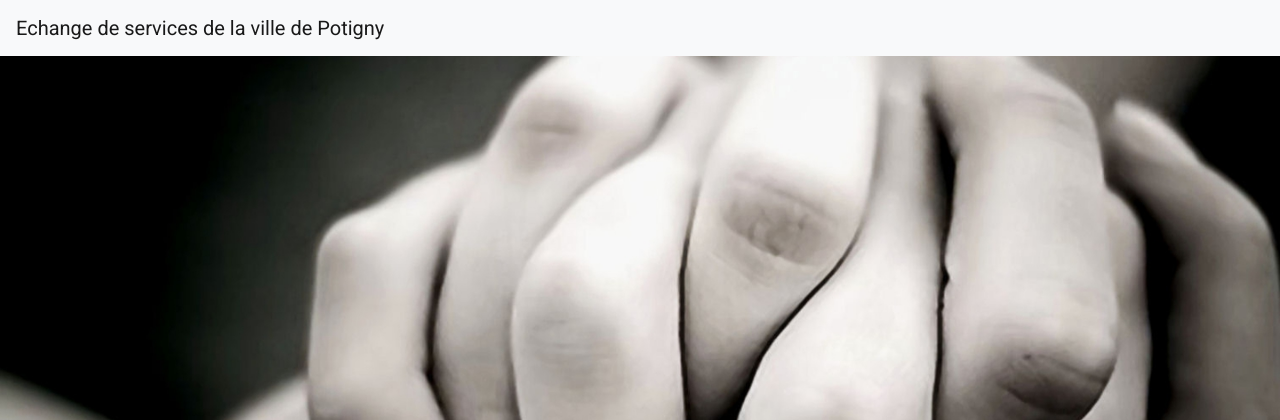
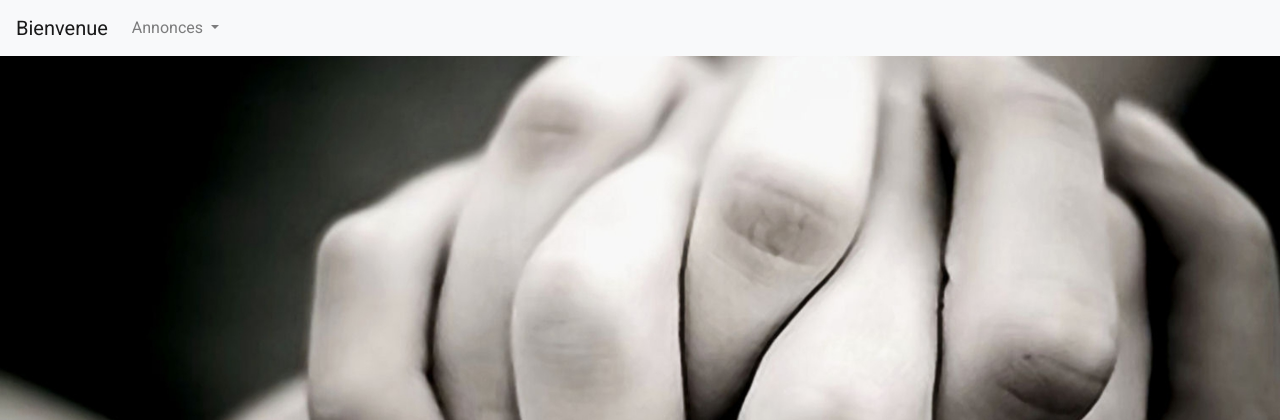
Before and after one commit to Leeloo14/projet-6, a PHP site: template src/view/frontend/template.html.twig in a window 1280 px wide. Shown: the top 420 px of the page. Run offline with PHP 8.4, Linux system fonts and the light colour scheme; the template is opened without the code that fills it, so the values that code supplies are empty; some libraries are stand-ins or nearby versions.

Commit message:
navbar modif end add diff type

```diff
--- a/public/css/style.css
+++ b/public/css/style.css
@@ -48,3 +48,7 @@ html, body {
     padding: 10px;
 
 }
+
+.dropdown-menu{
+    min-width: 19rem !important;
+}
--- a/src/view/frontend/nav.html.twig
+++ b/src/view/frontend/nav.html.twig
@@ -1,6 +1,25 @@
 <nav class="navbar navbar-expand-lg navbar-light bg-light">
-   <a class="navbar-brand" href="index.php">Echange de services de la ville de Potigny</a>
+   <a class="navbar-brand" href="index.php">Bienvenue</a>
+   <button class="navbar-toggler" type="button" data-toggle="collapse" data-target="#navbarNavDropdown"
+           aria-controls="navbarNavDropdown" aria-expanded="false" aria-label="Toggle navigation">
+      <span class="navbar-toggler-icon"></span>
+   </button>
+   <div class="collapse navbar-collapse" id="navbarNavDropdown">
+      <ul class="navbar-nav">
 
+         <li class="nav-item dropdown">
+            <a class="nav-link dropdown-toggle" href="#" id="navbarDropdownMenuLink" data-toggle="dropdown"
+               aria-haspopup="true" aria-expanded="false">
+               Annonces
+            </a>
+            <div class="dropdown-menu" aria-labelledby="navbarDropdownMenuLink">
+               <div class="border-bottom ml-1 mb-1"><a class="text-dark" href="index.php?action=listAnnoncesAll">Toutes les annonces</a></div>
+               <div class="border-bottom ml-1  mb-1"><a class="text-dark" href="index.php?action=listAnnoncesCity">Les annonces par ville</a></div>
+              <div class="border-bottom ml-1 mb-1"> <a class="text-dark" href="index.php?action=listAnnoncesGive">Ils proposent un service</a></div>
+               <div class="ml-1 mb-1"><a class="text-dark" href="index.php?action=listAnnoncesSearch">Ils recherchent un personne pour leur rendre un service </a></div>
 
-
+            </div>
+         </li>
+      </ul>
+   </div>
 </nav>
```
